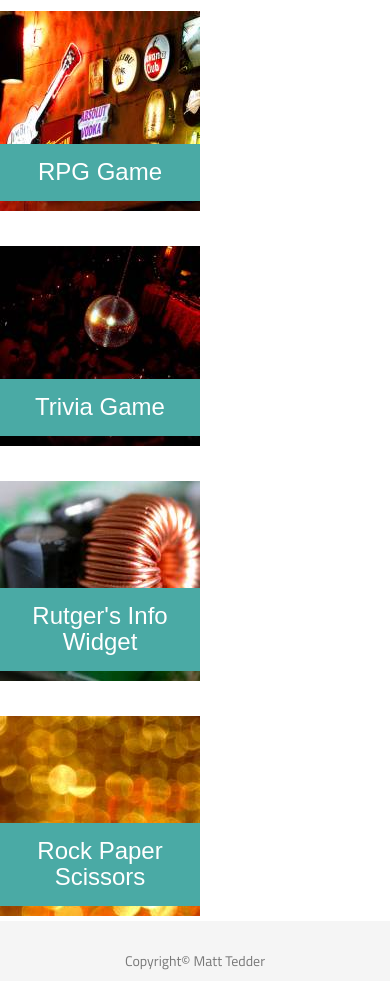
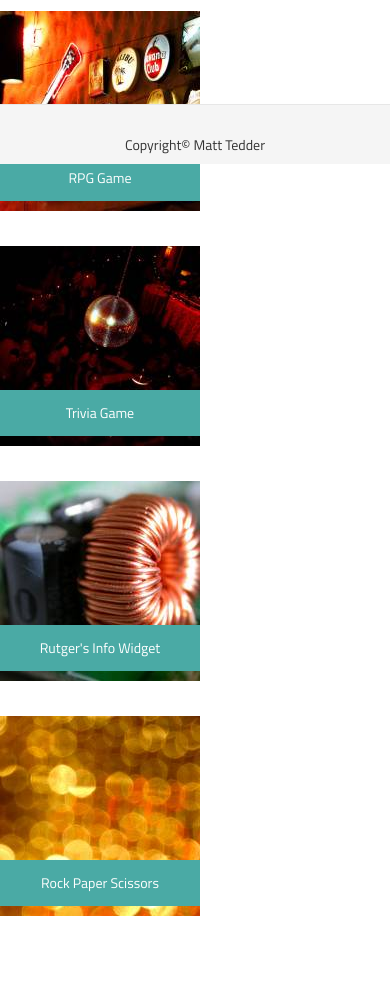
Before and after one commit to mjtedder/Bootstrap-Portfolio, a plain HTML site: page portfolio.html in a window 390 px wide. Shown: the part 680-1661 px from the top of the page. Drawn offline with nearby package versions, Linux system fonts and the light colour scheme.

Commit message:
Fixed page responsiveness

```diff
--- a/assets/css/style.css
+++ b/assets/css/style.css
@@ -2,13 +2,15 @@ html {
   position: relative;
   min-height: 100%;
 }
+
 body {
   /* Margin bottom by footer height */
   margin-bottom: 60px;
   font-family: 'Titillium Web', sans-serif;
 }
-.footer {
-  position: absolute;
+
+.navbar-fixed-bottom {
+  position: fixed;
   bottom: 0;
   width: 100%;
   /* Set the fixed height of the footer here */
@@ -24,13 +26,14 @@ body {
     height: 200px;
     margin: 30px 30px 0px 0px;
     position: relative;
-}
+  }
 
 .text {
     clear: both;
+    font-size: 14px;
     background-color: #4aaaa5;
     color: #ffffff;
-    font-family: 'Cuprum', sans-serif;
+    font-family: 'Titillium Web', sans-serif;
     padding: 15px 0px 15px 0px;
     position: absolute;
     width: 100%;
--- a/portfolio.html
+++ b/portfolio.html
@@ -73,11 +73,11 @@
           </div>
         </div>
       </div>
-      <footer class="footer">
+      <nav class="navbar navbar-default navbar-fixed-bottom">
         <div class="container">
-          <p class="text-muted">Copyright&copy; Matt Tedder</p>
+          <footer>Copyright&copy; Matt Tedder</footer>
         </div>
-      </footer>
+      </nav>
 
 </body>
 
```
Also changed, not shown: contact.html (+4 -6 lines), index.html (+4 -6 lines).
